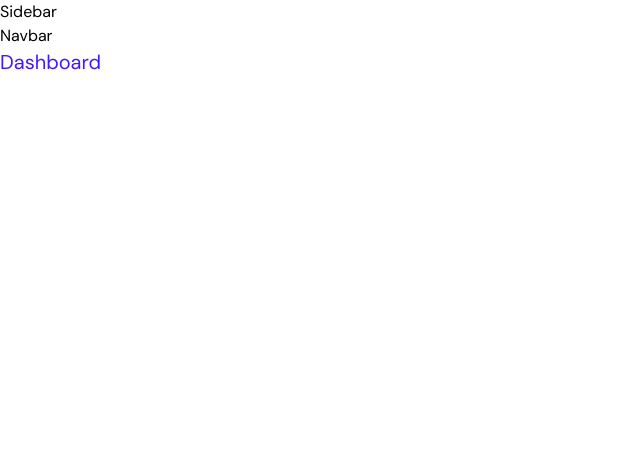
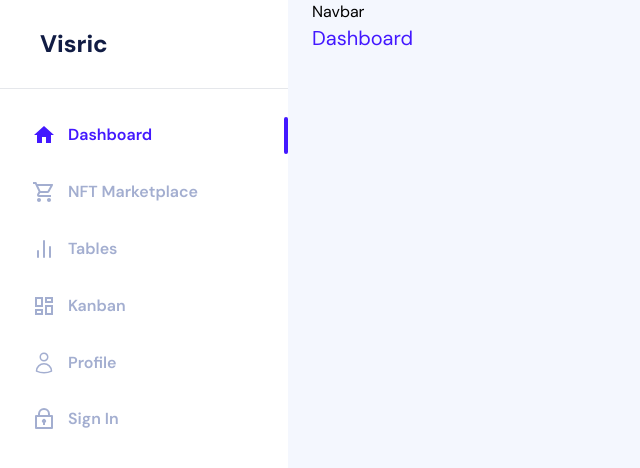
Before and after one commit to naseemkhandev/react-admin-dashboard, a React (Vite) app: page / in a window 1280 px wide. Shown: the top 468 px of the page, without its empty margins (0-640 px from the left). Built offline with nearby package versions, Linux system fonts and the light colour scheme.

Commit message:
sidebar added

```diff
--- a/src/components/Layout.jsx
+++ b/src/components/Layout.jsx
@@ -6,7 +6,7 @@ const Layout = () => {
 	return (
 		<div>
 			<Sidebar />
-			<div>
+			<div className="bg-lightBg dark:bg-darkBg pl-[19.5rem] min-h-screen">
 				<Navbar />
 				<Outlet />
 			</div>
--- a/src/components/Sidebar.jsx
+++ b/src/components/Sidebar.jsx
@@ -1,5 +1,47 @@
+import { Link } from "react-router-dom";
+import { sidebarLinks } from "../constants/sidebar";
+
 const Sidebar = () => {
-	return <div>Sidebar</div>;
+	const pathname = window.location.pathname;
+	console.log(pathname);
+
+	return (
+		<div className="fixed top-0 left-0 w-72 bg-white dark:bg-darkBg h-screen overflow-auto">
+			<div className="px-10 py-7 border-b">
+				<h2 className="text-2xl font-extrabold text-dark-color dark:text-white">
+					Visric
+				</h2>
+			</div>
+
+			<ul className="flex flex-col gap-5 pl-8 py-7">
+				{sidebarLinks.map((link) => (
+					<li key={link.path}>
+						<Link
+							to={link.path}
+							className={`flex items-center gap-3 py-[.4rem] w-full relative before:absolute before:top-0 before:right-0 before:h-full before:bg-primary before:rounded-full capitalize ${
+								pathname === link.path
+									? "before:w-1 text-primary font-[500] dark:text-white"
+									: "hover:before:w-1 hover:text-primary text-textColor font-normal"
+							}`}
+						>
+							{pathname === link.path ? (
+								<link.activeIcon className="text-2xl" />
+							) : (
+								<link.icon className="text-2xl" />
+							)}
+							<span
+								className={`font-semibold ${
+									pathname === link.path ? "" : " hover:text-primary"
+								}`}
+							>
+								{link.name}
+							</span>
+						</Link>
+					</li>
+				))}
+			</ul>
+		</div>
+	);
 };
 
 export default Sidebar;
--- /dev/null
+++ b/src/constants/sidebar.js
@@ -0,0 +1,50 @@
+import { MdHome, MdOutlineShoppingCart } from "react-icons/md";
+import { HiOutlineHome } from "react-icons/hi";
+import { IoMdCart } from "react-icons/io";
+import { FiBarChart2 } from "react-icons/fi";
+import { HiOutlineUser, HiUser } from "react-icons/hi2";
+import {
+	RiDashboardFill,
+	RiLock2Line,
+	RiLock2Fill,
+	RiDashboardLine,
+} from "react-icons/ri";
+
+export const sidebarLinks = [
+	{
+		name: "dashboard",
+		path: "/",
+		icon: HiOutlineHome,
+		activeIcon: MdHome,
+	},
+	{
+		name: "NFT marketplace",
+		path: "/nft-marketplace",
+		icon: MdOutlineShoppingCart,
+		activeIcon: IoMdCart,
+	},
+	{
+		name: "tables",
+		path: "/tables",
+		icon: FiBarChart2,
+		activeIcon: FiBarChart2,
+	},
+	{
+		name: "kanban",
+		path: "/kanban",
+		icon: RiDashboardLine,
+		activeIcon: RiDashboardFill,
+	},
+	{
+		name: "profile",
+		path: "/profile",
+		icon: HiOutlineUser,
+		activeIcon: HiUser,
+	},
+	{
+		name: "sign in",
+		path: "/sign-in",
+		icon: RiLock2Line,
+		activeIcon: RiLock2Fill,
+	},
+];
--- a/tailwind.config.js
+++ b/tailwind.config.js
@@ -10,6 +10,7 @@ export default {
 				lightBg: "#F4F7FE",
 				darkBg: "#0b1437",
 				"dark-color": "#111C44",
+				textColor: "#A3AED0",
 			},
 		},
 	},
```
